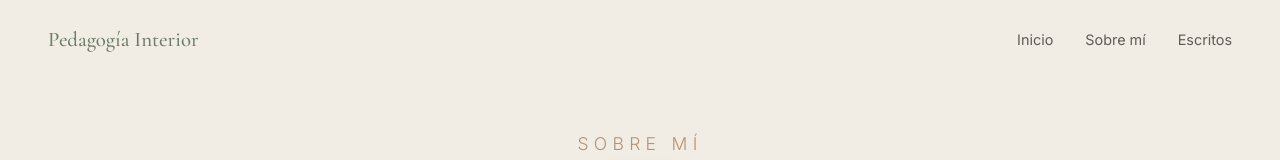
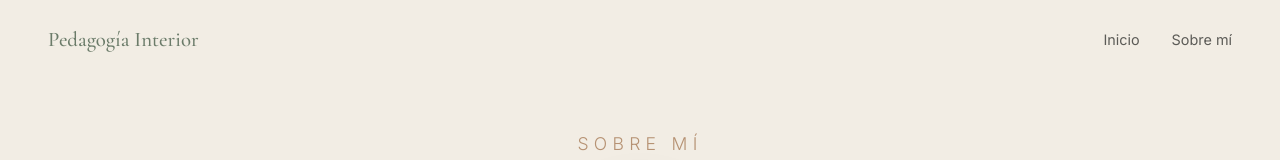
Before and after one commit to anruiz93/pedagogia_interior, a plain HTML site: page sobre-mi.html in a window 1280 px wide. Shown: the top 160 px of the page. Drawn offline with nearby package versions, Linux system fonts and the light colour scheme.

Commit message:
Update sobre-mi.html
Borrar link escritos

```diff
--- a/sobre-mi.html
+++ b/sobre-mi.html
@@ -19,7 +19,6 @@
     <div class="menu">
       <a href="index.html">Inicio</a>
       <a href="sobre-mi.html">Sobre mí</a>
-      <a href="#">Escritos</a>
     </div>
   </nav>
 
```
